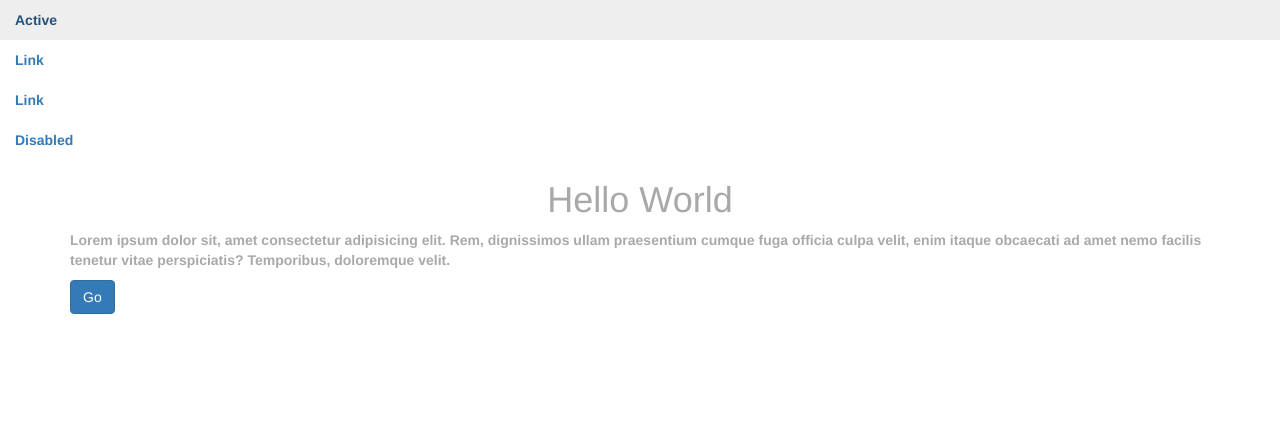
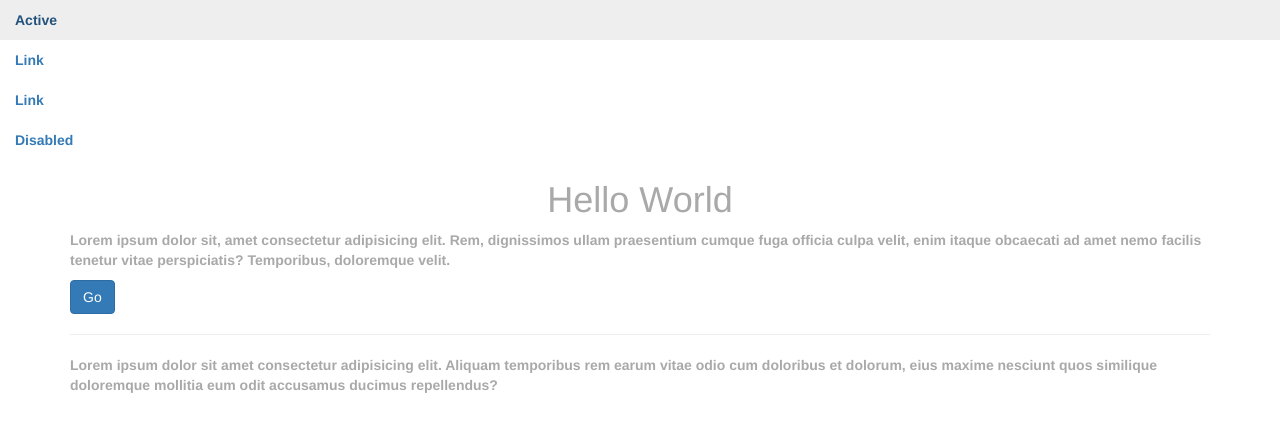
Before and after one commit to oscarMoran/PracticeGitCommand, a plain HTML site: page index.html in a window 1280 px wide. Drawn offline with nearby package versions, Linux system fonts and the light colour scheme.

Commit message:
New change to index

```diff
--- a/index.html
+++ b/index.html
@@ -41,6 +41,8 @@
 
             <p>Lorem ipsum dolor sit, amet consectetur adipisicing elit. Rem, dignissimos ullam praesentium cumque fuga officia culpa velit, enim itaque obcaecati ad amet nemo facilis tenetur vitae perspiciatis? Temporibus, doloremque velit.</p>
             <button class="btn btn-primary ">Go</button>
+            <hr>
+            <p>Lorem ipsum dolor sit amet consectetur adipisicing elit. Aliquam temporibus rem earum vitae odio cum doloribus et dolorum, eius maxime nesciunt quos similique doloremque mollitia eum odit accusamus ducimus repellendus?</p>
         </section>
 
 
```
